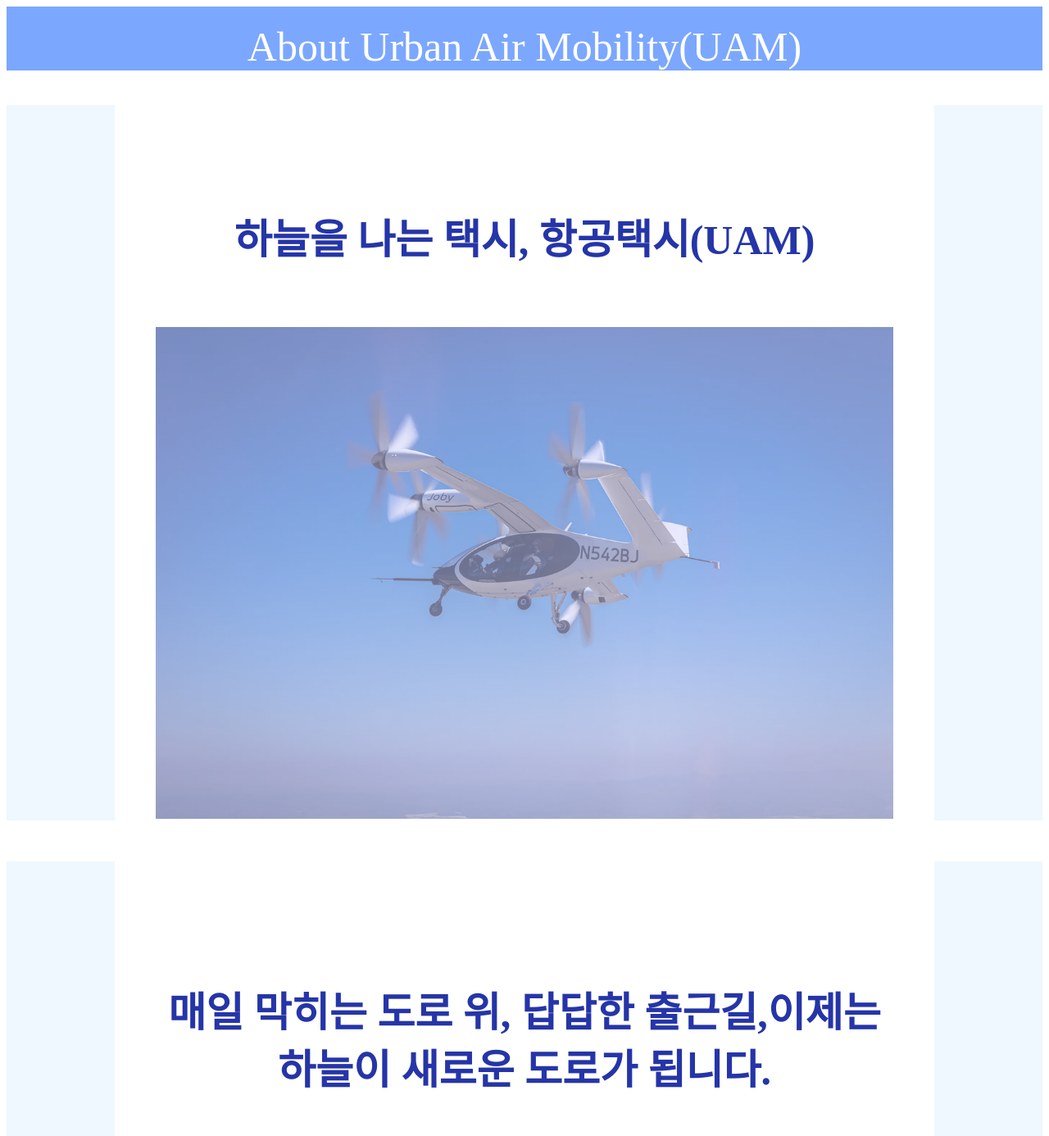
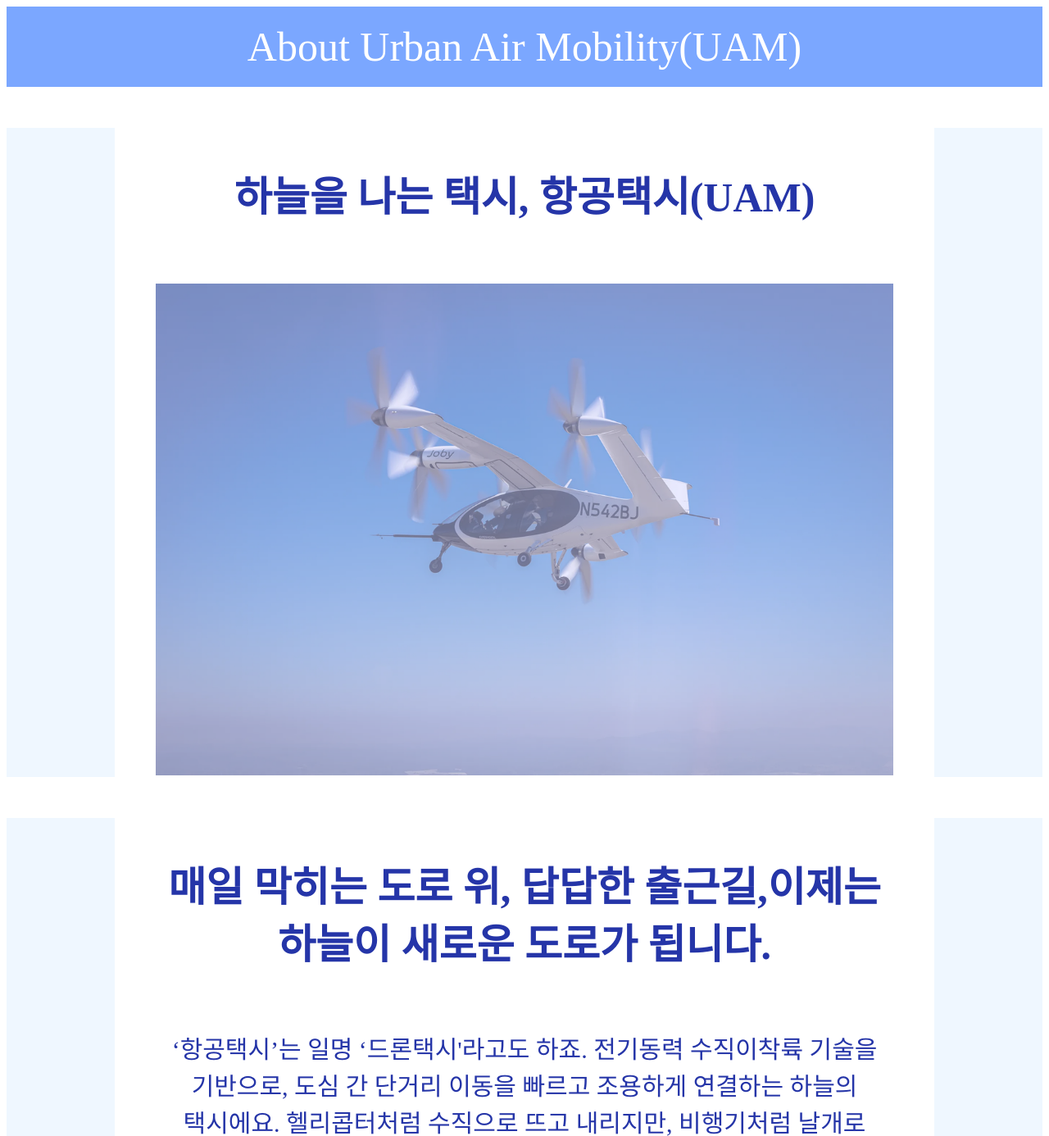
Before and after one commit to sumin012/25_12_09, a plain HTML site: page index.html in a window 1280 px wide. Shown: the top 1386 px of the page at 82% size. Drawn offline with Linux system fonts and the light colour scheme.

Commit message:
Update index.html

```diff
--- a/index.html
+++ b/index.html
@@ -6,14 +6,14 @@
         <style>
 
                 .artboard{width:700px; padding:100px auto;background: white }
-                header{font-size:50px;background:#7BA7FF;color:white;margin:0 auto;text-align: center;padding-right:50px;padding-left:50px;padding-top:20px;padding-b:20px;text-align: center}
+                header{font-size:50px;background:#7BA7FF;color:white;margin:0 auto;text-align: center;padding-right:50px;padding-left:50px;padding-top:20px;padding-bottom:20px;text-align: center}
                 section{background:#EFF7FF;word-break:keep-all}
                .wrap{font-size:10px;background: white;color:#2535A8;width:900px;margin:0 auto;text-align: center;padding-right:50px;padding-left:50px;}
                 h1{word-break:keep-all;padding-top:150px;padding-bottom:50px;font-size:50px;line-height:30px;
                         text-align: center;}
                 h2{word-break:keep-all;padding-top:50px;padding-bottom:50px;font-size:50px;line-height:60px;
                         text-align: center;}
-                h3{word-break:keep-all;padding-top:150px;padding-bottom:20px;font-size:50px;line-height:70px;
+                h3{word-break:keep-all;padding-top:50px;padding-bottom:20px;font-size:50px;line-height:70px;
                         text-align: center;word-break:keep-all}
                 h4{word-break:keep-all;padding-top:40px;padding-bottom:150px;font-size:50px;line-height:30px;
                         text-align: center;}
@@ -54,7 +54,7 @@
 
         <section>
                 <div class="wrap">
-                    <h1 class="a1">하늘을 나는 택시, 항공택시(UAM)<br></h1>
+                    <h3 class="a1">하늘을 나는 택시, 항공택시(UAM)<br></h3>
                     <img src="1.jpg" class="img">
                 </div>
         </section>
```
